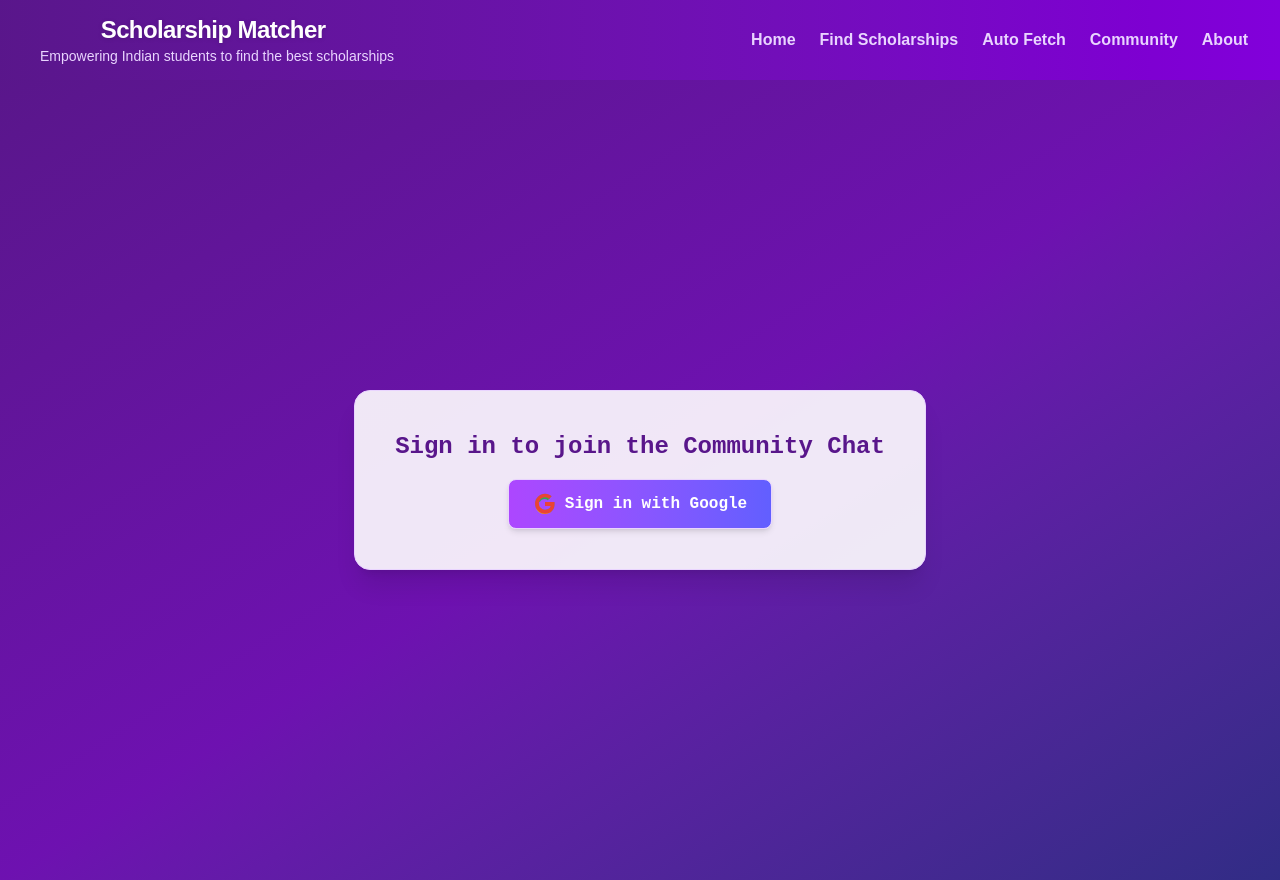
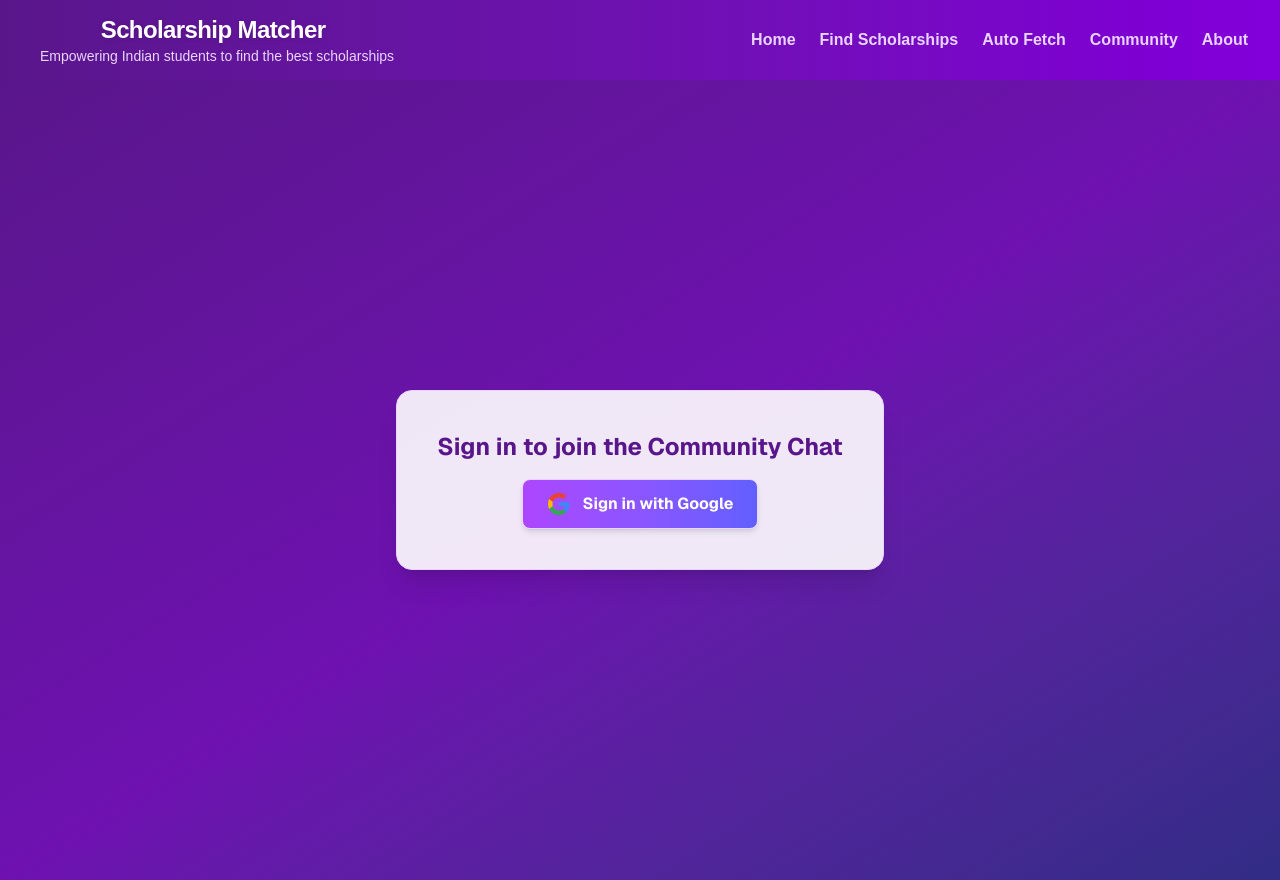
Before and after one commit to catmoreak/scholarship, a Next.js app: page /community in a window 1280 px wide. Built offline with nearby package versions, Linux system fonts and the light colour scheme; no server answers; the database is empty.

Commit message:
feat: Add Google authentication icon and update CommunityPage styling

```diff
--- /dev/null
+++ b/src/app/community/GoogleIcon.tsx
@@ -0,0 +1,13 @@
+import * as React from "react";
+
+const GoogleIcon = (props: React.SVGProps<SVGSVGElement>) => (
+  <svg xmlns="http://www.w3.org/2000/svg" viewBox="0 0 24 24" width="24" height="24" {...props}>
+    <path d="M22.56 12.25c0-.78-.07-1.53-.2-2.25H12v4.26h5.92c-.26 1.37-1.04 2.53-2.21 3.31v2.77h3.57c2.08-1.92 3.28-4.74 3.28-8.09z" fill="#4285F4"/>
+    <path d="M12 23c2.97 0 5.46-.98 7.28-2.66l-3.57-2.77c-.98.66-2.23 1.06-3.71 1.06-2.86 0-5.29-1.93-6.16-4.53H2.18v2.84C3.99 20.53 7.7 23 12 23z" fill="#34A853"/>
+    <path d="M5.84 14.09c-.22-.66-.35-1.36-.35-2.09s.13-1.43.35-2.09V7.07H2.18C1.43 8.55 1 10.22 1 12s.43 3.45 1.18 4.93l3.66-2.84z" fill="#FBBC05"/>
+    <path d="M12 5.38c1.62 0 3.06.56 4.21 1.64l3.15-3.15C17.45 2.09 14.97 1 12 1 7.7 1 3.99 3.47 2.18 7.07l3.66 2.84c.87-2.6 3.3-4.53 6.16-4.53z" fill="#EA4335"/>
+    <path d="M1 1h22v22H1z" fill="none"/>
+  </svg>
+);
+
+export default GoogleIcon;
--- a/src/app/community/page.tsx
+++ b/src/app/community/page.tsx
@@ -3,7 +3,9 @@
 "use client";
 
 import React, { useEffect, useRef, useState } from 'react';
+
 import { getDatabase, ref, push, onValue } from 'firebase/database';
+import GoogleIcon from './GoogleIcon';
 import { getAuth, signInWithPopup, GoogleAuthProvider, onAuthStateChanged, signOut, User } from 'firebase/auth';
 import { app } from '@/firebase/firebaseConfig';
 
@@ -112,15 +114,16 @@ const CommunityPage = () => {
 
   if (!user) {
     return (
-      <div className="min-h-screen w-full flex flex-col items-center justify-center bg-gradient-to-br from-purple-900 via-purple-800 to-indigo-900" style={{ fontFamily: '"Press Start 2P", monospace' }}>
+      <div className="min-h-screen w-full flex flex-col items-center justify-center bg-gradient-to-br from-purple-900 via-purple-800 to-indigo-900 font-sans">
         <div className="bg-white/90 rounded-2xl shadow-xl p-10 flex flex-col items-center border border-purple-200 animate-fade-in-slow">
           <h2 className="text-2xl font-bold mb-4 text-purple-900">Sign in to join the Community Chat</h2>
           <button
             onClick={handleGoogleSignIn}
-            className="flex items-center gap-2 bg-gradient-to-r from-purple-500 to-indigo-500 text-white px-6 py-3 rounded-lg font-bold shadow-md text-base border border-purple-200 hover:scale-105 transition-all duration-150"
+            className="flex items-center gap-3 bg-gradient-to-r from-purple-500 to-indigo-500 text-white px-6 py-3 rounded-lg font-bold shadow-md text-base border border-purple-200 hover:scale-105 transition-all duration-150"
+            style={{ fontFamily: 'inherit' }}
           >
-            <svg width="24" height="24" viewBox="0 0 24 24"><g><path fill="#4285F4" d="M21.805 10.023h-9.765v3.977h5.617c-.242 1.242-1.484 3.648-5.617 3.648-3.375 0-6.125-2.789-6.125-6.148 0-3.359 2.75-6.148 6.125-6.148 1.922 0 3.211.82 3.953 1.523l2.703-2.625c-1.711-1.57-3.914-2.523-6.656-2.523-5.523 0-10 4.477-10 10s4.477 10 10 10c5.773 0 9.594-4.055 9.594-9.773 0-.656-.07-1.156-.156-1.652z"/><path fill="#34A853" d="M3.545 7.548l3.285 2.409c.895-1.7 2.66-2.909 4.67-2.909 1.27 0 2.41.438 3.305 1.16l2.48-2.48c-1.57-1.453-3.617-2.348-5.785-2.348-3.242 0-6.016 2.07-7.07 4.968z"/><path fill="#FBBC05" d="M12 22c2.43 0 4.477-.805 5.953-2.188l-2.734-2.234c-.75.508-1.703.82-3.219.82-2.457 0-4.539-1.656-5.285-3.883l-3.32 2.57c1.508 3.008 4.734 5.015 8.605 5.015z"/><path fill="#EA4335" d="M21.805 10.023h-9.765v3.977h5.617c-.242 1.242-1.484 3.648-5.617 3.648-3.375 0-6.125-2.789-6.125-6.148 0-3.359 2.75-6.148 6.125-6.148 1.922 0 3.211.82 3.953 1.523l2.703-2.625c-1.711-1.57-3.914-2.523-6.656-2.523-5.523 0-10 4.477-10 10s4.477 10 10 10c5.773 0 9.594-4.055 9.594-9.773 0-.656-.07-1.156-.156-1.652z"/></g></svg>
-            Sign in with Google
+            <GoogleIcon style={{ display: 'inline-block', verticalAlign: 'middle' }} />
+            <span>Sign in with Google</span>
           </button>
         </div>
       </div>
@@ -128,19 +131,16 @@ const CommunityPage = () => {
   }
 
   return (
-    <div className="min-h-screen w-full flex flex-col bg-gradient-to-br from-purple-900 via-purple-800 to-indigo-900" style={{ fontFamily: '"Press Start 2P", monospace' }}>
+    <div className="min-h-screen w-full flex flex-col bg-gradient-to-br from-purple-900 via-purple-800 to-indigo-900 font-sans">
       {/* Hero Section */}
-      <section className="w-full flex flex-col items-center justify-center py-10 bg-gradient-to-b from-purple-900/90 via-purple-800/70 to-transparent animate-fade-in-slow border-b-4 border-purple-800/60">
+      <section className="w-full flex flex-col items-center justify-center py-10 bg-gradient-to-b from-purple-900/90 via-purple-800/70 to-transparent animate-fade-in-slow border-b-4 border-purple-800/60 rounded-b-3xl">
         <div className="flex items-center gap-4 mb-2">
-          {user.photoURL && (
-            <img src={user.photoURL} alt="avatar" className="w-10 h-10 rounded-full border-2 border-purple-300 shadow" />
-          )}
-          <h1 className="text-4xl md:text-5xl font-extrabold text-purple-100 tracking-widest drop-shadow-[0_2px_0_#a78bfa] animate-fade-in" style={{ fontFamily: '"Press Start 2P", monospace', letterSpacing: '0.1em' }}>Community Chat</h1>
+          <h1 className="text-4xl md:text-5xl font-extrabold text-purple-100 tracking-widest drop-shadow-[0_2px_0_#a78bfa] animate-fade-in" style={{ letterSpacing: '0.1em' }}>Community Chat</h1>
         </div>
-        <p className="text-purple-200 text-center text-base md:text-lg max-w-2xl font-medium animate-fade-in-slow" style={{ fontFamily: '"Press Start 2P", monospace' }}>A fun, friendly space to connect and discuss scholarships with others. Share tips, ask questions, and help each other succeed!</p>
+        <p className="text-purple-200 text-center text-base md:text-lg max-w-2xl font-medium animate-fade-in-slow">A fun, friendly space to connect and discuss scholarships with others. Share tips, ask questions, and help each other succeed!</p>
         <button onClick={handleSignOut} className="mt-4 px-4 py-2 bg-purple-700 text-white rounded shadow hover:bg-purple-800 transition-all text-sm">Sign Out</button>
       </section>
-      {/* Centered glass chat card */}
+      {/* Centered blocky chat card */}
       <div className="flex-1 flex items-center justify-center w-full px-2 pb-8">
         <div className="w-full max-w-2xl bg-white/90 rounded-2xl shadow-xl p-0 flex flex-col items-stretch border border-purple-200 animate-fade-in-slow">
           {/* Chat area and input */}
@@ -213,11 +213,7 @@ const CommunityPage = () => {
               className={`bg-gradient-to-r from-purple-500 to-indigo-500 text-white px-6 py-3 rounded-lg font-bold shadow-md text-base border border-purple-200 transition-all duration-150 ${sending || !input.trim() || sendCooldown > 0 ? 'opacity-50 cursor-not-allowed' : ''}`}
               disabled={sending || !input.trim() || sendCooldown > 0}
             >
-              {sending
-                ? 'Sending...'
-                : sendCooldown > 0
-                  ? `Wait ${sendCooldown}s`
-                  : 'Send'}
+              {sending ? 'Sending...' : sendCooldown > 0 ? `Wait ${sendCooldown}s` : 'Send'}
             </button>
           </form>
         </div>
```
Also changed, not shown: public/GoogleLogo.svg (added), src/app/community/GoogleLogo.svg (added).
